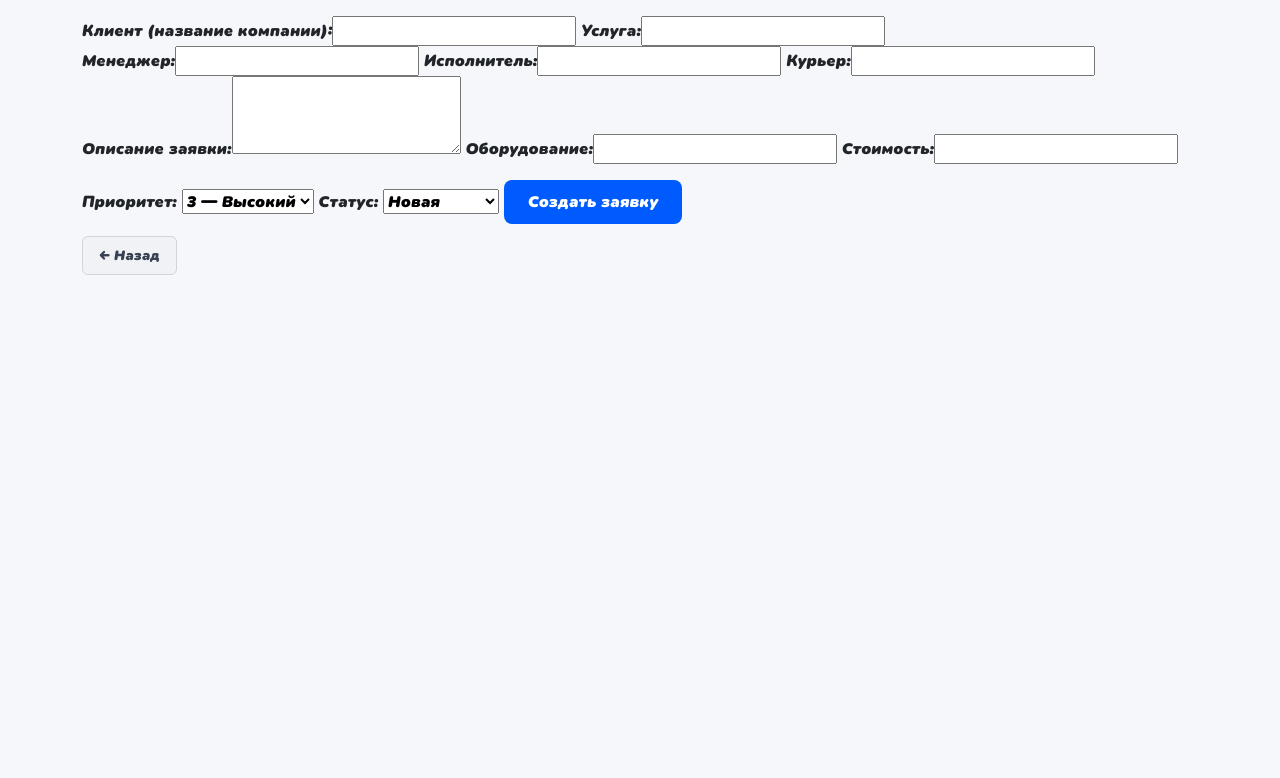
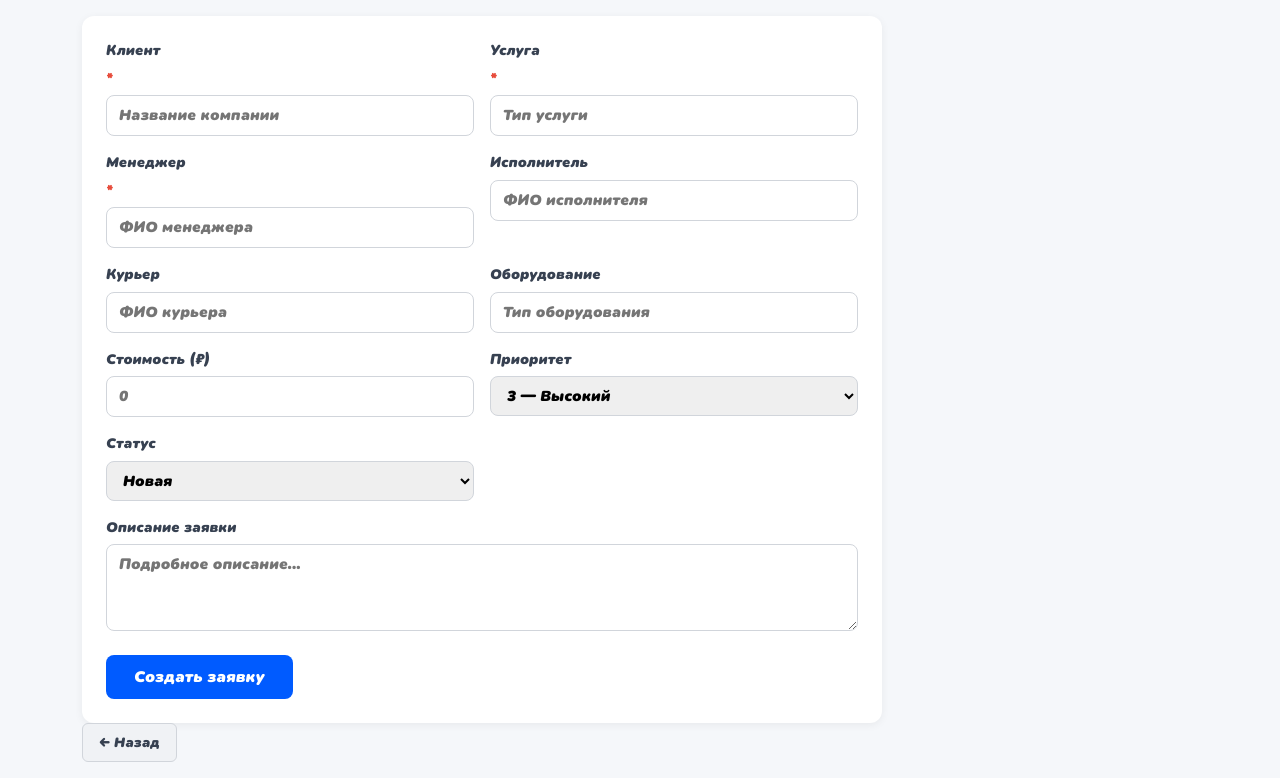
Before and after one commit to zuskwbfe/PSP_2026, a website built with Vite: page index.html in a window 1280 px wide. Both pictures are taken after a click on the link "Добавить". Shown: the part 127-905 px from the top of the page. Before the commit the page ends 800 px from the top, so only its background shows below. Built offline with nearby package versions, Linux system fonts and the light colour scheme; files whose address does not match are found by name.

Commit message:
доработки 6 лаба

```diff
--- a/components/ProductCardComponent.js
+++ b/components/ProductCardComponent.js
@@ -45,8 +45,8 @@ export class ProductCardComponent {
                 ${desc ? `<p class="card-desc"><strong>Описание:</strong> ${desc}</p>` : ''}
             </div>
             <div class="card-actions">
-                <button type="button" class="btn btn-view" data-id="${id}">👁 Просмотр</button>
-                <button type="button" class="btn btn-edit" data-id="${id}">✏️ Редактировать</button>
+                <button type="button" class="btn btn-view" data-id="${id}">Просмотр</button>
+                <button type="button" class="btn btn-edit" data-id="${id}">Редактировать</button>
             </div>
         `;
 
--- a/pages/editPage.js
+++ b/pages/editPage.js
@@ -11,34 +11,100 @@ export class EditPage {
     render() {
         this.parent.innerHTML = `
             <h2 style="margin-bottom: 20px; color: #111;">${this.id ? 'Редактирование заявки' : 'Новая заявка'}</h2>
-            <form id="edit-form">
-                <label>Клиент (название компании):<input type="text" id="client" name="client" required></label>
-                <label>Услуга:<input type="text" id="service" name="service" required></label>
-                <label>Менеджер:<input type="text" id="manager" name="manager" required></label>
-                <label>Исполнитель:<input type="text" id="executor" name="executor"></label>
-                <label>Курьер:<input type="text" id="courier" name="courier"></label>
-                <label>Описание заявки:<textarea id="desc" name="desc" rows="3"></textarea></label>
-                <label>Оборудование:<input type="text" id="equipment" name="equipment"></label>
-                <label>Стоимость:<input type="number" id="cost" name="cost" min="0"></label>
-                <label>Приоритет:
-                    <select id="priority" name="priority">
+            <form id="edit-form" style="
+                background: white;
+                border-radius: 12px;
+                padding: 24px;
+                box-shadow: 0 2px 8px rgba(0,0,0,0.06);
+                display: grid;
+                grid-template-columns: 1fr 1fr;
+                gap: 16px;
+                max-width: 800px;
+            ">
+                <label style="display:flex; flex-direction:column; gap:6px; font-size:0.9rem; color:#374151;">
+                    Клиент <span style="color:#e74c3c;">*</span>
+                    <input type="text" id="client" name="client" required placeholder="Название компании"
+                        style="${this.inputStyle()}">
+                </label>
+
+                <label style="display:flex; flex-direction:column; gap:6px; font-size:0.9rem; color:#374151;">
+                    Услуга <span style="color:#e74c3c;">*</span>
+                    <input type="text" id="service" name="service" required placeholder="Тип услуги"
+                        style="${this.inputStyle()}">
+                </label>
+
+                <label style="display:flex; flex-direction:column; gap:6px; font-size:0.9rem; color:#374151;">
+                    Менеджер <span style="color:#e74c3c;">*</span>
+                    <input type="text" id="manager" name="manager" required placeholder="ФИО менеджера"
+                        style="${this.inputStyle()}">
+                </label>
+
+                <label style="display:flex; flex-direction:column; gap:6px; font-size:0.9rem; color:#374151;">
+                    Исполнитель
+                    <input type="text" id="executor" name="executor" placeholder="ФИО исполнителя"
+                        style="${this.inputStyle()}">
+                </label>
+
+                <label style="display:flex; flex-direction:column; gap:6px; font-size:0.9rem; color:#374151;">
+                    Курьер
+                    <input type="text" id="courier" name="courier" placeholder="ФИО курьера"
+                        style="${this.inputStyle()}">
+                </label>
+
+                <label style="display:flex; flex-direction:column; gap:6px; font-size:0.9rem; color:#374151;">
+                    Оборудование
+                    <input type="text" id="equipment" name="equipment" placeholder="Тип оборудования"
+                        style="${this.inputStyle()}">
+                </label>
+
+                <label style="display:flex; flex-direction:column; gap:6px; font-size:0.9rem; color:#374151;">
+                    Стоимость (₽)
+                    <input type="number" id="cost" name="cost" min="0" placeholder="0"
+                        style="${this.inputStyle()}">
+                </label>
+
+                <label style="display:flex; flex-direction:column; gap:6px; font-size:0.9rem; color:#374151;">
+                    Приоритет
+                    <select id="priority" name="priority" style="${this.inputStyle()}">
                         <option value="1">1 — Низкий</option>
                         <option value="2">2 — Средний</option>
                         <option value="3" selected>3 — Высокий</option>
                     </select>
                 </label>
-                <label>Статус:
-                    <select id="status" name="status">
+
+                <label style="display:flex; flex-direction:column; gap:6px; font-size:0.9rem; color:#374151;">
+                    Статус
+                    <select id="status" name="status" style="${this.inputStyle()}">
                         <option value="Новая">Новая</option>
                         <option value="В работе">В работе</option>
                         <option value="Завершена">Завершена</option>
                     </select>
                 </label>
-                <button type="submit" style="margin-top: 16px; padding: 10px 24px; background: #005bff; color: white; border: none; border-radius: 8px; cursor: pointer; font-size: 1rem;">
-                    ${this.id ? 'Сохранить изменения' : 'Создать заявку'}
-                </button>
+
+                <label style="display:flex; flex-direction:column; gap:6px; font-size:0.9rem; color:#374151; grid-column: 1 / -1;">
+                    Описание заявки
+                    <textarea id="desc" name="desc" rows="3" placeholder="Подробное описание..."
+                        style="${this.inputStyle()} resize:vertical;"></textarea>
+                </label>
+
+                <div style="grid-column: 1 / -1; display:flex; align-items:center; gap:16px; margin-top:8px;">
+                    <button type="submit" style="
+                        padding: 10px 28px;
+                        background: #005bff;
+                        color: white;
+                        border: none;
+                        border-radius: 8px;
+                        cursor: pointer;
+                        font-size: 1rem;
+                        font-family: inherit;
+                        transition: filter 0.2s;
+                    " onmouseover="this.style.filter='brightness(110%)'"
+                       onmouseout="this.style.filter='brightness(100%)'">
+                        ${this.id ? 'Сохранить изменения' : 'Создать заявку'}
+                    </button>
+                    <div id="form-message" style="font-size:0.9rem;"></div>
+                </div>
             </form>
-            <div id="form-message" style="margin-top: 12px;"></div>
         `;
 
         const backButton = new BackButtonComponent(this.parent);
@@ -48,6 +114,20 @@ export class EditPage {
 
         if (this.id) this.loadData();
         else this.setupFormListeners();
+    }
+
+    inputStyle() {
+        return `
+            padding: 8px 12px;
+            border: 1px solid #d1d5db;
+            border-radius: 8px;
+            font-size: 0.95rem;
+            font-family: inherit;
+            outline: none;
+            transition: border-color 0.2s;
+            width: 100%;
+            box-sizing: border-box;
+        `;
     }
 
     async loadData() {
@@ -80,6 +160,12 @@ export class EditPage {
         const form = this.parent.querySelector('#edit-form');
         if (!form) return;
 
+        // Подсветка полей при фокусе
+        form.querySelectorAll('input, select, textarea').forEach(el => {
+            el.addEventListener('focus', () => el.style.borderColor = '#005bff');
+            el.addEventListener('blur',  () => el.style.borderColor = '#d1d5db');
+        });
+
         form.addEventListener('submit', async (e) => {
             e.preventDefault();
 
@@ -98,12 +184,10 @@ export class EditPage {
 
             try {
                 if (this.id) {
-                    // Редактирование — PATCH
                     await api.patch(stockUrls.updateStockById(this.id), body);
                     this.showMessage('Заявка успешно обновлена!', 'success');
                     setTimeout(() => { window.location.hash = `#card/${this.id}`; }, 1000);
                 } else {
-                    // Создание — POST
                     const created = await api.post(stockUrls.createStock(), body);
                     this.showMessage('Заявка успешно создана!', 'success');
                     setTimeout(() => { window.location.hash = `#card/${created.id}`; }, 1000);
```
Also changed, not shown: README.md (added), assets/cors-unblock-settings.png (added), dist/assets/main-BG0E37xq.js (added), dist/assets/main-BOYwpO39.js (deleted), dist/index.html.
